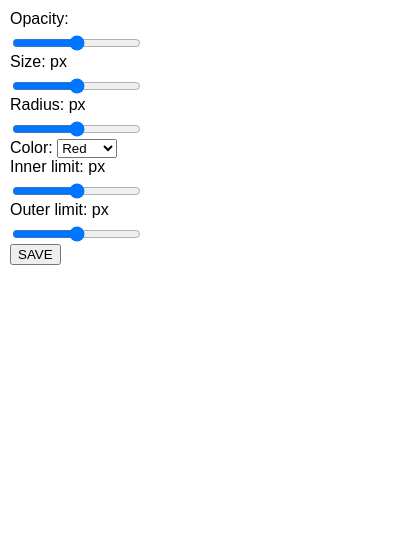
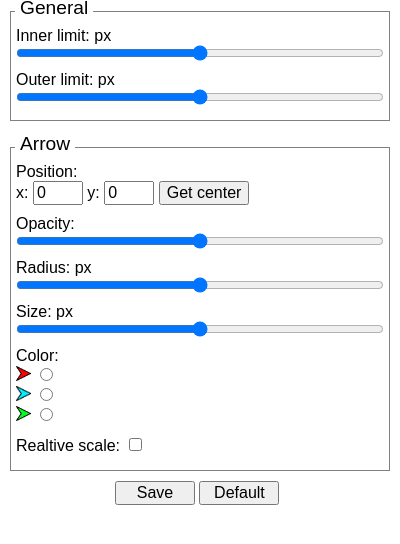
Before and after one commit to WiNiFiX/Compass, an Electron app: page app/options.html in a window 400 px wide. Drawn offline with Linux system fonts and the light colour scheme; no server answers.

Commit message:
New options, Default Options, Final style

```diff
--- a/app/opt.json
+++ b/app/opt.json
@@ -1 +1 @@
-{"size":"35","opacity":"0.6","radius":"150","innerLimit":"35","outerLimit":"50","color":"arrow"}
+{"size":35,"opacity":0.6,"radius":150,"innerLimit":35,"outerLimit":50,"color":0,"scale":1,"posX":885,"posY":485}
--- a/app/options.html
+++ b/app/options.html
@@ -6,48 +6,92 @@
     <meta http-equiv="Content-Security-Policy" content="default-src 'self'; script-src 'self'">
     <meta http-equiv="X-Content-Security-Policy" content="default-src 'self'; script-src 'self'">
     <link rel="stylesheet" href="style.css">
-    <title>LOLCompass Options v1.0.0</title>
+    <title>Options</title>
   </head>
   <body>
     <div class="options">
       <form class="options_form">
+        <h3>General</h3>
+        <section>
 
-        <div class="options_arrow">
+          <label>
+          Inner limit: <span></span>px
+          <input type="range" id=innerLimit min=0 max=50>
+          </label>
+
+          <label>
+          Outer limit: <span></span>px
+          <input type="range" id=outerLimit min=0 max=100>
+          </label>
+        </section>
+
+        <h3>Arrow</h3>
+        <section>
+
+          <label>
+          Position:
+          <div>
+            x: <input type=number id=posX class=pos value=0> y: <input type=number id=posY class=pos value=0>
+            <button type="button" id=getCenter>Get center</button>
+          </div>
+          </label>
+
           <label>
           Opacity: <span></span>
           <input type="range" id=opacity min=0 max=1 step=0.1>
           </label>
 
+          <label>Radius: <span></span>px
+          <input type="range" id=radius min=0 max=500>
+          </label>
+
           <label>
           Size: <span></span>px
-          <input type="range" id=size min=25 max=100>
-          </label>
-
-          <label>Radius: <span></span>px
-          <input type="range" id=radius min=100 max=300>
+          <input type="range" id=size min=0 max=150>
           </label>
 
           <label>Color:
-          <select id=color>
-            <option value="arrow">Red</option>
-            <option value="arrow_blue">Blue</option>
-            <option value="arrow_green">Green</option>
-          </select>
-          </label>
-        </div>
+            <div class="arrow_color">
+              <img src="img/0.png" alt="red" width=15 height=15>
+              <input type="radio" name="color" value="0" class='arrow_color-red'>
+            </div>
+            <div class="arrow_color">
+              <img src="img/1.png" alt="blue" width=15 height=15>
+              <input type="radio" name="color" value="1" class='arrow_color-blue'>
+            </div>
+            <div class="arrow_color">
+              <img src="img/2.png" alt="green" width=15 height=15>
+              <input type="radio" name="color" value="2" class='arrow_color-green'>
+            </div>
 
 
-      <label>
-      Inner limit: <span></span>px
-      <input type="range" id=innerLimit min=0 max=50>
-      </label>
+            <!--
+              <select id=color>
+                <option value="arrow">Red</option>
+                <option value="arrow_blue">Blue</option>
+                <option value="arrow_green">Green</option>
+              </select>
+            -->
+          </label>
 
-      <label>
-      Outer limit: <span></span>px
-      <input type="range" id=outerLimit min=0 max=100>
-      </label>
+
+          <label>Realtive scale:
+          <input type="checkbox" id=scale>
+          </label>
+
+
+        </section>
+
+
+
   </form>
-  <button type="button" name="save" class=save>SAVE</button> <span class=saved_result></span>
+  <div class="buttons">
+    <button type="button" name="save" class=save>Save</button>
+    <button type="button" name="default" class=default>Default</button>
+     <span class=saved_result></span>
+  </div>
+
+
     </div>
   <script type="text/javascript" src="options.js"></script>
   </body>
--- a/app/options.js
+++ b/app/options.js
@@ -3,6 +3,31 @@ const { ipcRenderer } = require('electron');
 const form = document.querySelector('.options_form');
 const saveButton = document.querySelector('.save');
 const savedResult = document.querySelector('.saved_result');
+const getCenter = document.querySelector('#getCenter');
+const defaultData = {"size":35,
+                     "opacity":0.6,
+                     "radius":150,
+                     "innerLimit":35,
+                     "outerLimit":50,
+                     "color":0,
+                     "scale":1,
+                     "posX":885,
+                     "posY":485}
+const defaultButton = document.querySelector('.default');
+
+defaultButton.addEventListener('click', () => {
+  setOptions(Object.assign({}, defaultData));
+  savedResult.textContent = 'Reseted successfully!';
+  setTimeout(() => {
+    savedResult.textContent = ``;
+  }, 2000);
+});
+
+getCenter.addEventListener('click', async () => {
+  let {x, y} = await ipcRenderer.invoke('get-center');
+  document.querySelector('#posX').value = x;
+  document.querySelector('#posY').value = y;
+});
 
 let options;
 
@@ -10,25 +35,38 @@ const setOptions = (newOpts) => {
   options = newOpts;
   for(let option of Object.keys(options)) {
     let input = form[option];
-    input.value = options[option];
-    if(input.type == `range`) {
+
+    if(input.type == 'range') {
       input.previousElementSibling.textContent = options[option];
     }
+
+    if (input.type == 'checkbox') {
+      input.checked = options[option];
+    } else {
+      input.value = options[option];
+    }
+
   }
 }
 
 const updateOptions = () => {
   for(let option of Object.keys(options)) {
     let input = form[option];
-    options[option] = input.value;
+    options[option] = +input.value;
+    if(input.type == 'checkbox') {
+      options[option] = +input.checked;
+    }
   }
   setOptions(options);
-  ipcRenderer.send('set-options', options);
+  ipcRenderer.send('update-options', options);
 }
 
 const saveOptions = async () => {
   let result = await ipcRenderer.invoke('save-options', options);
   savedResult.textContent = 'Saved successfully!';
+  setTimeout(() => {
+    savedResult.textContent = ``;
+  }, 2000);
 };
 
 form.addEventListener('input', updateOptions);
--- a/app/style.css
+++ b/app/style.css
@@ -4,11 +4,9 @@ html {
 
 *, *:before, *:after {
 box-sizing: inherit;
+  font: menu;
 }
 
-body, input {
-  font: menu;
-}
 
 html, body {
   height: 100%;
@@ -27,16 +25,60 @@ body{
 }
 
 .options {
-  padding: 10px;
-  width: 250px;
+  padding: 0 10px 10px 10px;
+  position: relative;
+  top: -15px;
 }
 
+.options_form .pos {
+  width: 50px;
+}
+
+.options_form section {
+  padding: 5px;
+  border: 1px solid grey;
+}
+
+.options_form h3 {
+  font-size: 1.2em;
+  margin: 0;
+  padding: 2px 5px;
+  display: inline-block;
+  position: relative;
+  bottom: -10px;
+  left: 5px;
+  background-color: white;
+}
+
+.options_form label {
+  display: block;
+  margin: 10px 0;
+}
+
+select {
+  font-family: Menu;
+}
 
 input[type=range] {
-  margin-top: 7px;
   display: block;
+  margin: 0;
+  position: relative;
+  width: 100%;
 }
 
 .saved_result {
   color: green;
+  display: block;
+  text-align: center;
 }
+
+.buttons {
+  margin-top: 10px;
+  margin-left: auto;
+  margin-right: auto;
+  width: 170px;
+}
+
+.buttons button {
+  width: 80px;
+}
```
Also changed, not shown: app/img/0.png (renamed from app/img/arrow.png), app/img/1.png (renamed from app/img/arrow_blue.png), app/img/2.png (renamed from app/img/arrow_green.png).
